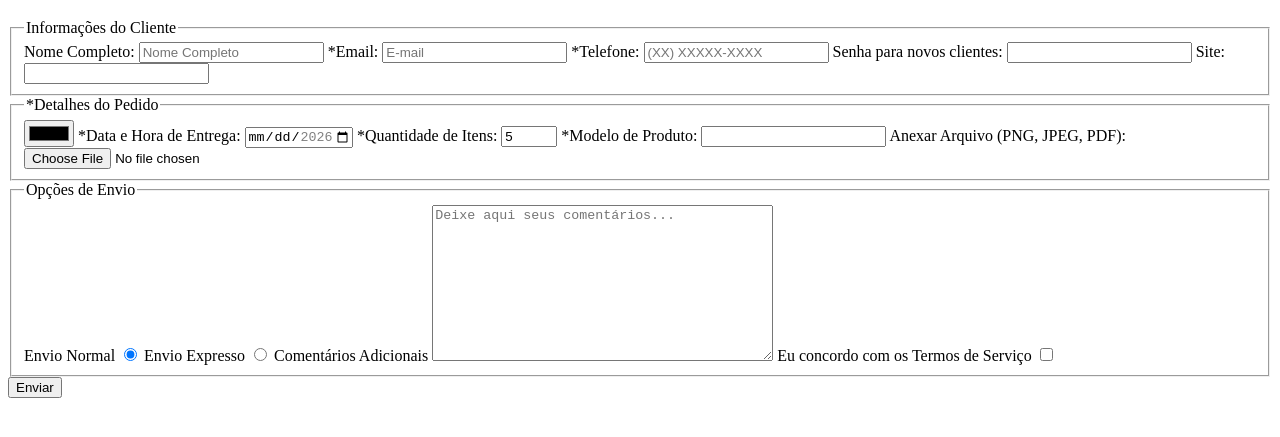
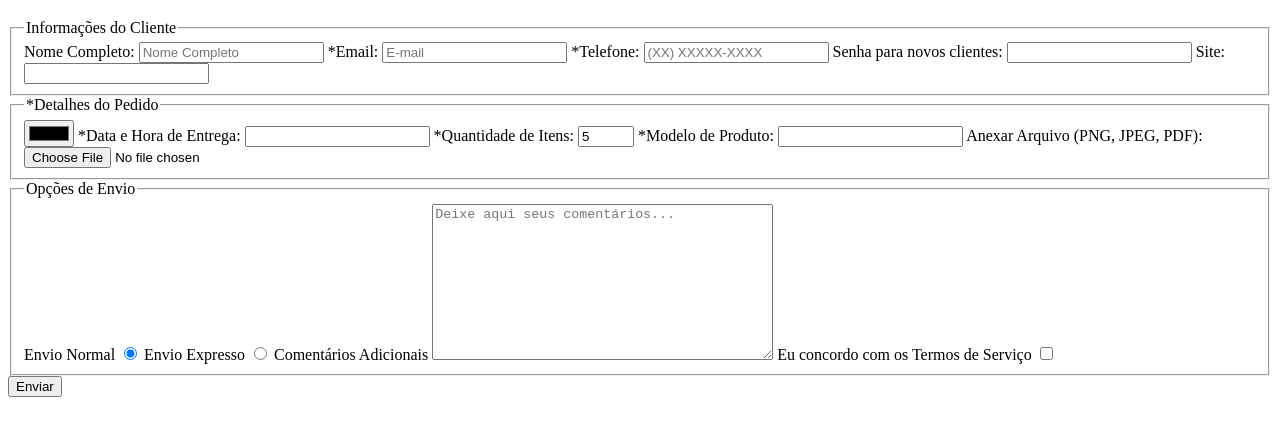
Before and after one commit to zeguibarcelos/ExerciciosHTML, a plain HTML site: page capitulo01/exercicios/exercicio04.html in a window 1280 px wide. Shown: the part 61-498 px from the top of the page. Drawn offline with Linux system fonts and the light colour scheme.

Commit message:
Seletor de data deverá incluir hora

```diff
--- a/capitulo01/exercicios/exercicio04.html
+++ b/capitulo01/exercicios/exercicio04.html
@@ -76,7 +76,7 @@
           <input
             required
             id="data"
-            type="date"
+            type="datetime"
             name="data"
             title="Selecione uma data para a entrega"
             min="2026-01-01"
```
